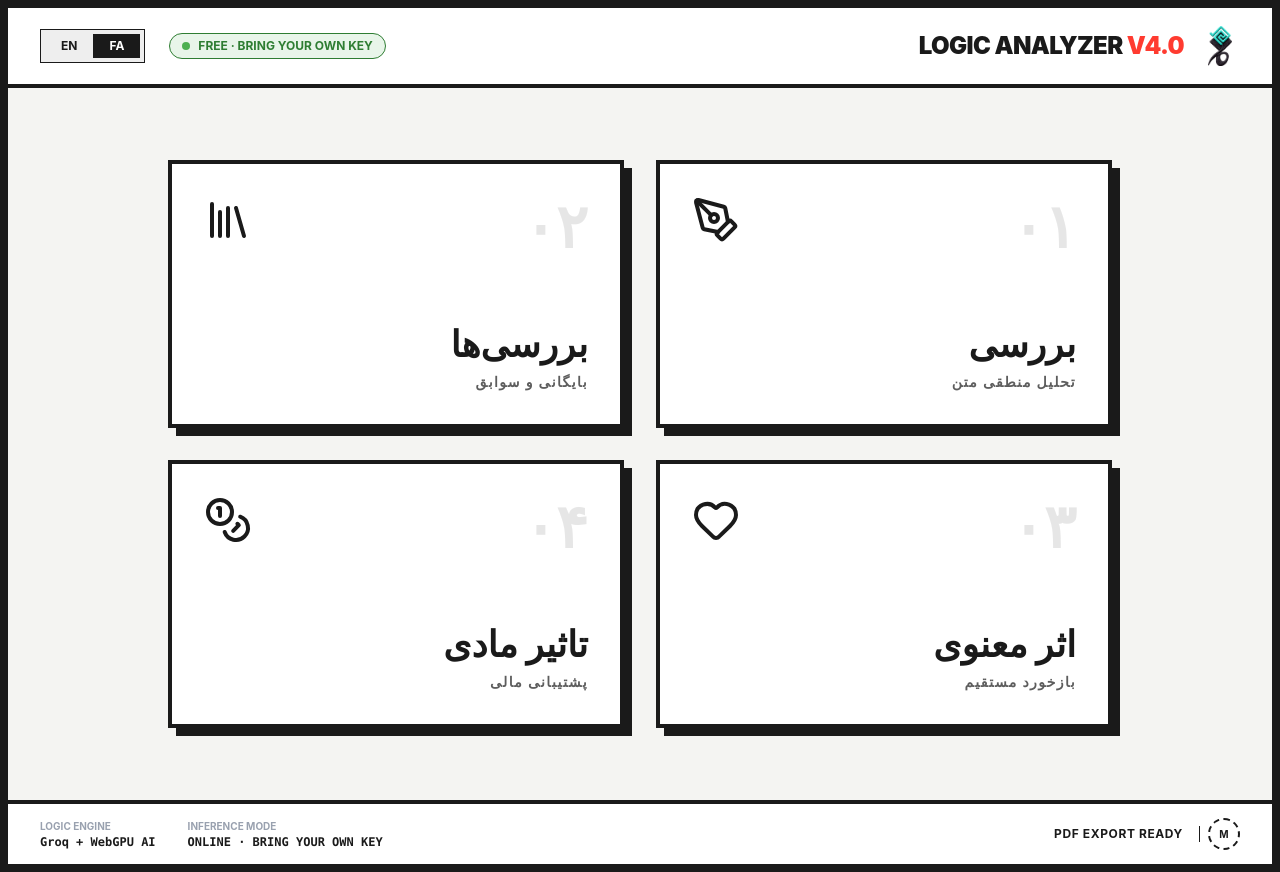
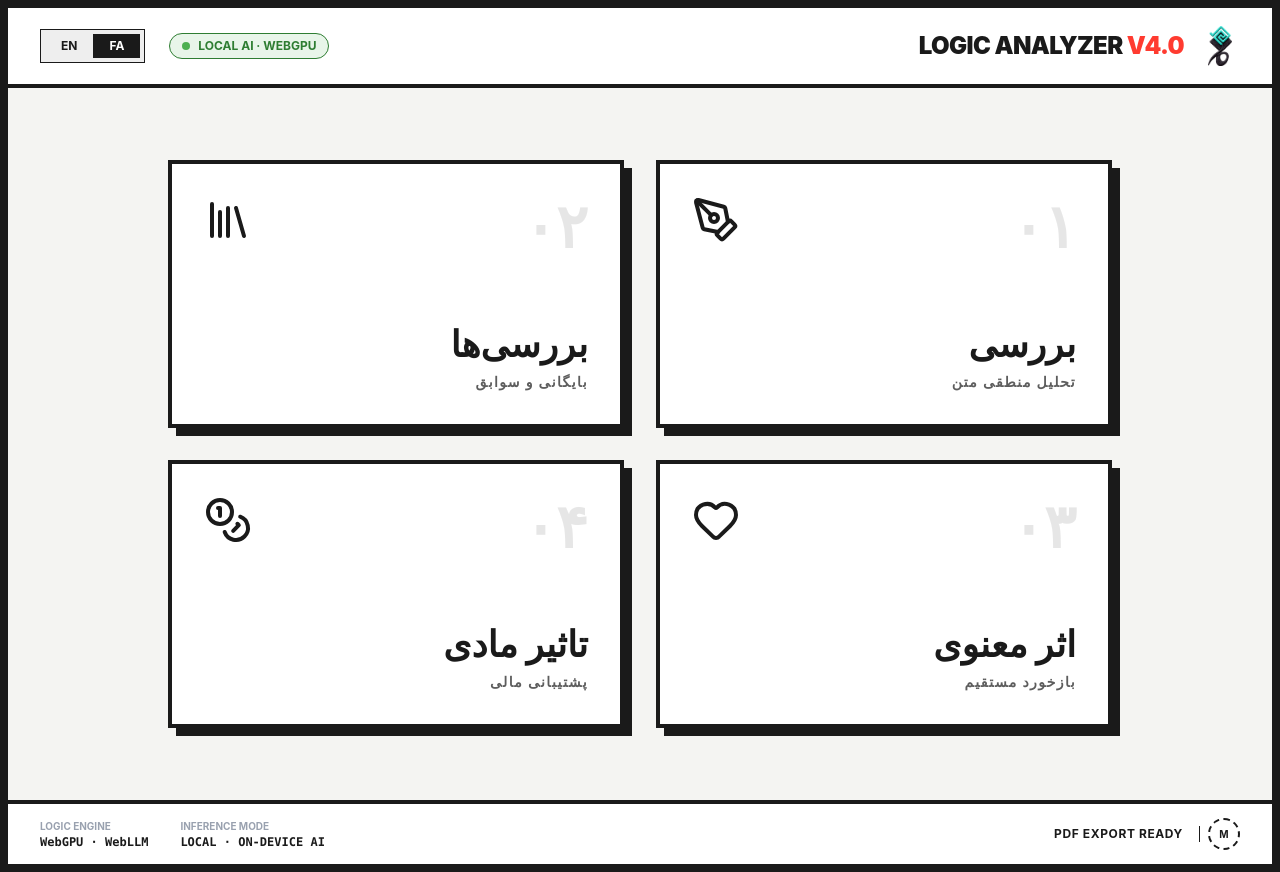
Before and after one commit to 3obhan/Mantech, a React (Vite) app: page /analyze in a window 1280 px wide. Both pictures are taken after a click on the button "فارسی". Built offline with nearby package versions, Linux system fonts and the light colour scheme.

Commit message:
Label WebGPU as the primary AI engine

```diff
--- a/src/App.tsx
+++ b/src/App.tsx
@@ -20,7 +20,7 @@ const LayoutWrapper = ({ children, dir }: { children: React.ReactNode, dir: 'rtl
         <div className="flex items-center gap-4 sm:gap-6">
           <div className="hidden md:flex items-center gap-2 px-3 py-1 bg-[#E8F5E9] border border-[#2E7D32] rounded-full" dir="ltr">
             <div className="w-2 h-2 bg-[#4CAF50] rounded-full animate-pulse"></div>
-            <span className="text-xs font-bold text-[#2E7D32] uppercase">Free · Bring Your Own Key</span>
+            <span className="text-xs font-bold text-[#2E7D32] uppercase">Local AI · WebGPU</span>
           </div>
           <div className="flex bg-[#EEEEEE] p-1 border border-[#1A1A1A]" dir="ltr">
             <button onClick={() => setLang('en')} className={`px-4 py-1 text-xs font-bold ${lang === 'en' ? 'bg-[#1A1A1A] text-white' : ''}`}>EN</button>
@@ -37,11 +37,11 @@ const LayoutWrapper = ({ children, dir }: { children: React.ReactNode, dir: 'rtl
         <div className="flex gap-8">
           <div className="flex flex-col">
             <span className="text-[10px] uppercase font-bold text-gray-400">Logic Engine</span>
-            <span className="text-xs font-mono font-bold">Groq + WebGPU AI</span>
+            <span className="text-xs font-mono font-bold">WebGPU · WebLLM</span>
           </div>
           <div className="flex flex-col">
             <span className="text-[10px] uppercase font-bold text-gray-400">Inference Mode</span>
-            <span className="text-xs font-mono font-bold uppercase">Online · Bring Your Own Key</span>
+            <span className="text-xs font-mono font-bold uppercase">Local · On-device AI</span>
           </div>
         </div>
         <div className="flex items-center gap-2">
```
